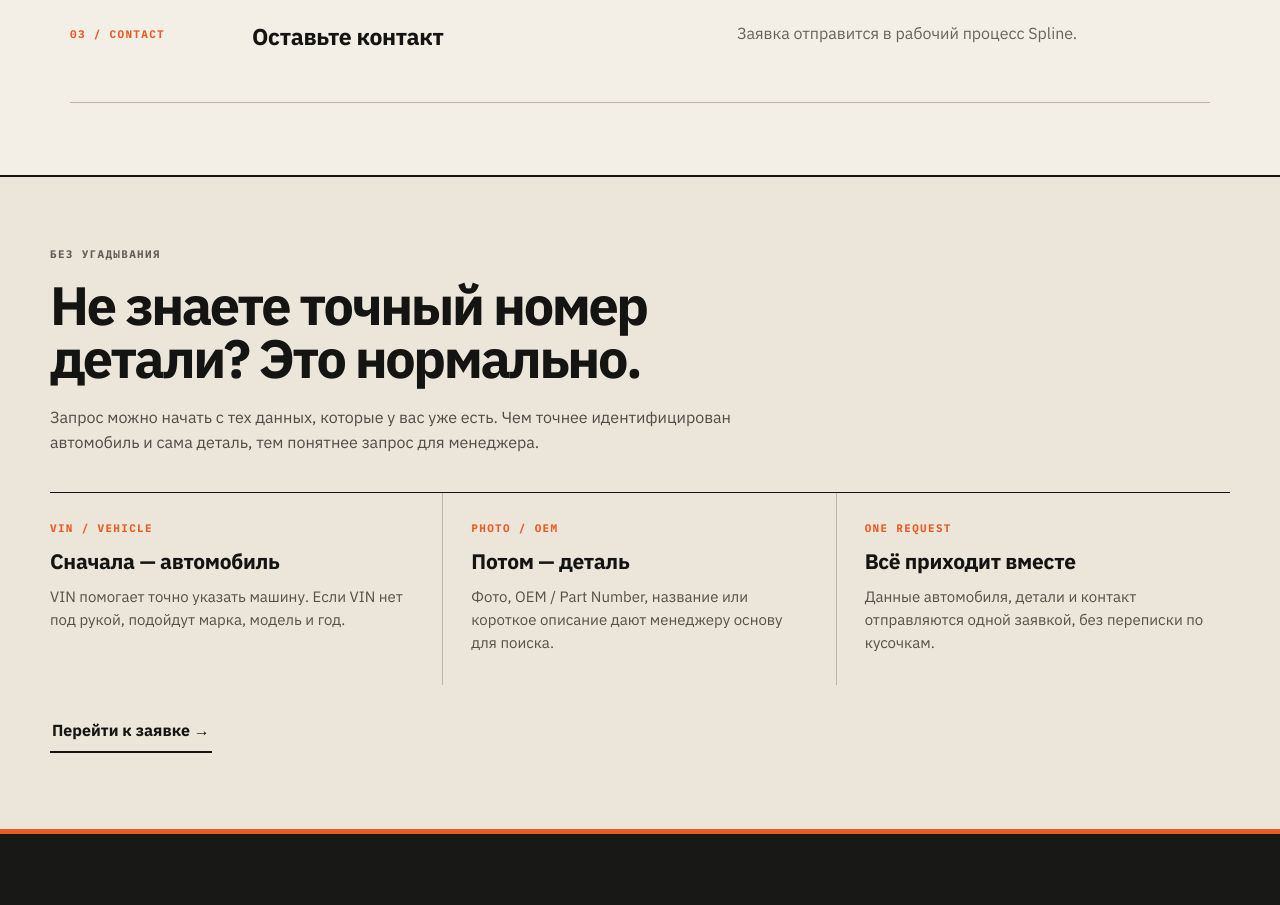
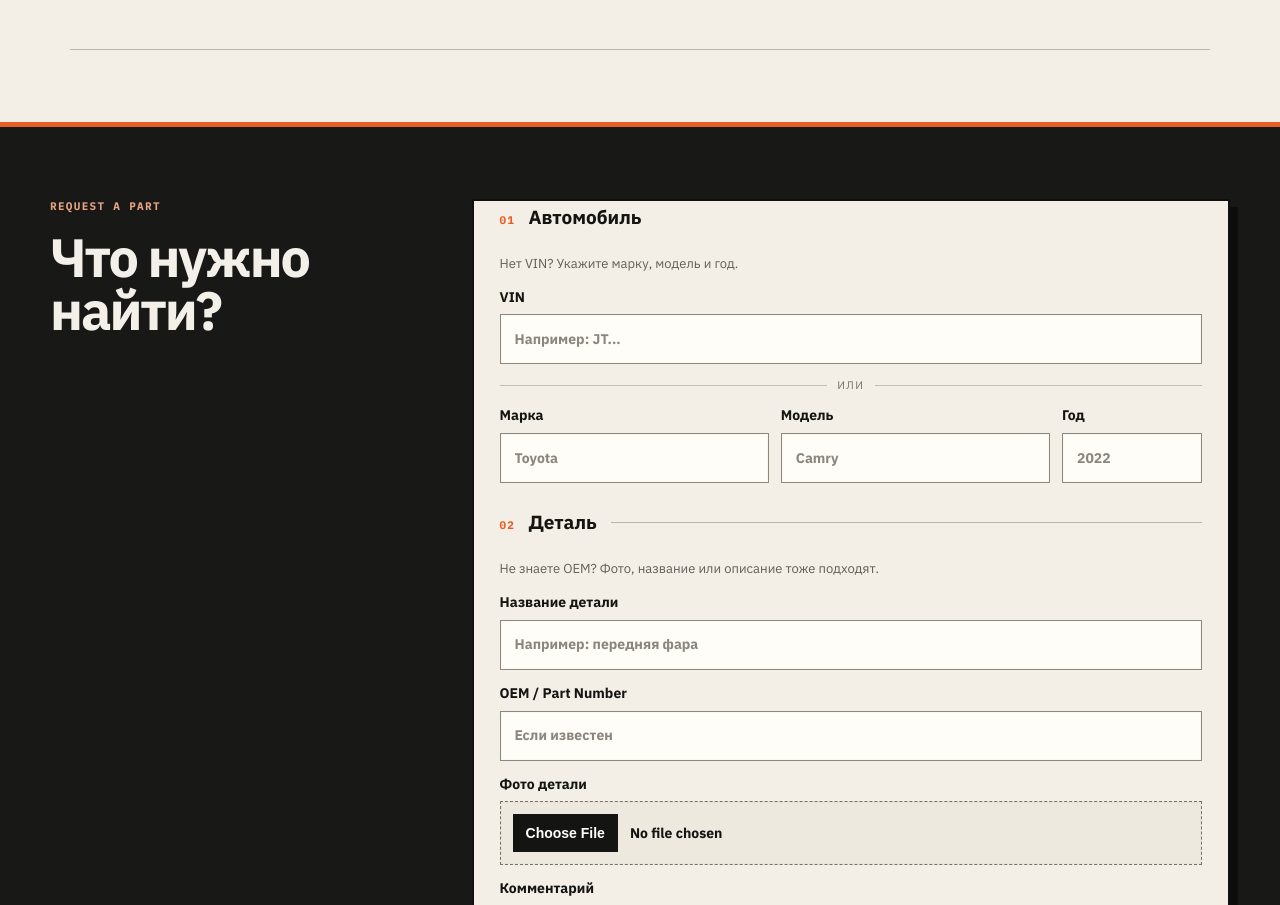
Before and after one commit to prostoali2207-gif/auto-parts-landing, a Next.js app: page / in a window 1280 px wide. Shown: the part 1100-2005 px from the top of the page. Built offline with nearby package versions, Linux system fonts and the light colour scheme; no server answers.

Commit message:
Implement UI/UX rebuild V2 structure

```diff
--- a/app/page.tsx
+++ b/app/page.tsx
@@ -21,9 +21,8 @@ export default function Home(){
  const photoKeys=hasPhoto?["part-0-photo-0"]:[],body=new FormData();for(const key of["contact","clientName","vin","carMake","carModel","carYear","website"]){const value=v.get(key);if(typeof value==="string")body.set(key,value)}body.set("analyticsSession",sessionId.current);body.set("parts",JSON.stringify([{partName,partNumber,description,photoKeys}]));if(photoKeys.length&&photo instanceof File)body.set(photoKeys[0],photo);setState("loading");track("request_submit");try{const response=await fetch(ENDPOINT,{method:"POST",body}),data=await response.json();if(!response.ok||!data.ok)throw new Error(data.error||"Не удалось отправить заявку");setRequestNumber(data.requestNumber??null);setState("success");form.reset()}catch(error){track("request_error");setMessage(error instanceof Error?error.message:"Не удалось отправить заявку");setState("error")}}
  return <main><header className="topbar"><a className="brand" href="#top" aria-label="Spline"><img src="/spline-wordmark.svg" width="103" height="24" alt="Spline" /></a><a className="topCta" href="#request">Найти деталь</a></header>
  <section className="hero" id="top"><div className="heroCopy"><p className="eyebrow">Parts sourcing · UAE</p><h1>Нужна запчасть? Покажите машину и деталь.</h1><p className="lead">Отправьте VIN, данные автомобиля, фото или OEM‑номер. Менеджер получит всё в одной заявке и продолжит подбор.</p><div className="heroActions"><a className="primary" href="#request">Запросить запчасть</a><span className="micro">Без каталога и долгого поиска по сайту.</span></div></div><aside className="sourcingTicket" aria-label="Что можно отправить для поиска детали"><div className="ticketHead"><span>PART REQUEST</span><span>UAE / SPLINE</span></div><div className="ticketRow"><span className="ticketCode">VEHICLE ID</span><strong>VIN</strong><small>или марка · модель · год</small></div><div className="ticketRow"><span className="ticketCode">PART ID</span><strong>Фото / OEM / название</strong><small>достаточно любого понятного признака</small></div><div className="ticketRow ticketRowLast"><span className="ticketCode">CONTACT</span><strong>Телефон / WhatsApp / Telegram</strong><small>для ответа менеджера</small></div></aside></section>
- <section className="process"><div className="sectionHead"><p className="eyebrow">Как это работает</p><h2>Одна заявка. Три понятных блока.</h2></div><div className="processRail"><article><span>01 / VEHICLE</span><h3>Покажите автомобиль</h3><p>VIN либо марка, модель и год.</p></article><article><span>02 / PART</span><h3>Покажите деталь</h3><p>Фото, название, OEM‑номер или короткое описание.</p></article><article><span>03 / CONTACT</span><h3>Оставьте контакт</h3><p>Заявка отправится в рабочий процесс Spline.</p></article></div></section>
- <section className="confidence" aria-labelledby="confidence-title"><div className="confidenceIntro"><p className="eyebrow">Без угадывания</p><h2 id="confidence-title">Не знаете точный номер детали? Это нормально.</h2><p>Запрос можно начать с тех данных, которые у вас уже есть. Чем точнее идентифицирован автомобиль и сама деталь, тем понятнее запрос для менеджера.</p></div><div className="confidenceGrid"><article><span>VIN / VEHICLE</span><h3>Сначала — автомобиль</h3><p>VIN помогает точно указать машину. Если VIN нет под рукой, подойдут марка, модель и год.</p></article><article><span>PHOTO / OEM</span><h3>Потом — деталь</h3><p>Фото, OEM / Part Number, название или короткое описание дают менеджеру основу для поиска.</p></article><article><span>ONE REQUEST</span><h3>Всё приходит вместе</h3><p>Данные автомобиля, детали и контакт отправляются одной заявкой, без переписки по кусочкам.</p></article></div><a className="confidenceCta" href="#request">Перейти к заявке →</a></section>
- <section className="requestSection" id="request"><div className="requestIntro"><p className="eyebrow">Request a part</p><h2>Что нужно найти?</h2><p>Не обязательно заполнять всё. Для автомобиля достаточно VIN либо марки, модели и года. Для детали — любого понятного признака.</p><div className="requestLegend" aria-label="Что можно использовать в заявке"><span>VIN</span><span>OEM</span><span>PHOTO</span><span>VEHICLE</span></div></div>{state==="success"?<div className="success" role="status"><span>REQUEST RECEIVED</span><h2>{requestNumber?`Заявка №${requestNumber}`:"Заявка принята"}</h2><p>Она уже находится в рабочей системе Spline.</p><button className="secondary" onClick={()=>{started.current=false;setState("idle")}}>Отправить ещё одну</button></div>:<form onSubmit={submitRequest} onFocusCapture={markRequestStart} onChange={markRequestStart} className="requestForm" noValidate><input className="honeypot" name="website" tabIndex={-1} autoComplete="off" aria-hidden="true" />
- <fieldset aria-describedby={fieldErrors.vehicle?"vehicle-error":undefined}><legend><span>01</span> Автомобиль</legend><p className="fieldNote">VIN — самый короткий путь. Если его нет под рукой, укажите данные автомобиля.</p><label>VIN<input name="vin" placeholder="Например: JT..." autoCapitalize="characters" aria-invalid={fieldErrors.vehicle?"true":undefined}/></label>{fieldErrors.vehicle&&<p className="fieldError" id="vehicle-error" role="alert">{fieldErrors.vehicle}</p>}<div className="or"><span>или</span></div><div className="grid3"><label>Марка<input name="carMake" placeholder="Toyota"/></label><label>Модель<input name="carModel" placeholder="Camry"/></label><label>Год<input name="carYear" inputMode="numeric" placeholder="2022" aria-invalid={fieldErrors.year?"true":undefined} aria-describedby={fieldErrors.year?"year-error":undefined}/></label></div>{fieldErrors.year&&<p className="fieldError" id="year-error" role="alert">{fieldErrors.year}</p>}</fieldset>
- <fieldset aria-describedby={fieldErrors.part?"part-error":undefined}><legend><span>02</span> Деталь</legend><p className="fieldNote">Можно отправить название, номер или фотографию — необязательно знать всё сразу.</p><label>Название детали<input name="partName" placeholder="Например: передняя фара" aria-invalid={fieldErrors.part?"true":undefined}/></label>{fieldErrors.part&&<p className="fieldError" id="part-error" role="alert">{fieldErrors.part}</p>}<label>OEM / Part Number<input name="partNumber" placeholder="Если известен"/></label><label className="fileLabel">Фото детали<input name="photo" type="file" accept="image/*" aria-invalid={fieldErrors.photo?"true":undefined} aria-describedby={fieldErrors.photo?"photo-error":undefined}/></label>{fieldErrors.photo&&<p className="fieldError" id="photo-error" role="alert">{fieldErrors.photo}</p>}<label>Комментарий<textarea name="description" rows={3} placeholder="Сторона, повреждение или любая полезная деталь"/></label></fieldset>
+ <section className="process" aria-labelledby="process-title"><div className="sectionHead compactProcessHead"><p className="eyebrow">Как это работает</p><h2 id="process-title">Что отправить</h2></div><div className="processRail compactProcessRail"><article><span>01 / VEHICLE</span><h3>Автомобиль</h3><p>VIN или марка · модель · год</p></article><article><span>02 / PART</span><h3>Деталь</h3><p>Фото, название, OEM / Part Number или описание</p></article><article><span>03 / CONTACT</span><h3>Контакт</h3><p>Телефон, WhatsApp или Telegram</p></article></div></section>
+ <section className="requestSection" id="request"><div className="requestIntro"><p className="eyebrow">Request a part</p><h2>Что нужно найти?</h2></div>{state==="success"?<div className="success" role="status"><span>REQUEST RECEIVED</span><h2>{requestNumber?`Заявка №${requestNumber}`:"Заявка принята"}</h2><p>Она уже находится в рабочей системе Spline.</p><button className="secondary" onClick={()=>{started.current=false;setState("idle")}}>Отправить ещё одну</button></div>:<form onSubmit={submitRequest} onFocusCapture={markRequestStart} onChange={markRequestStart} className="requestForm" noValidate><input className="honeypot" name="website" tabIndex={-1} autoComplete="off" aria-hidden="true" />
+ <fieldset aria-describedby={fieldErrors.vehicle?"vehicle-error":undefined}><legend><span>01</span> Автомобиль</legend><p className="fieldNote">Нет VIN? Укажите марку, модель и год.</p><label>VIN<input name="vin" placeholder="Например: JT..." autoCapitalize="characters" aria-invalid={fieldErrors.vehicle?"true":undefined}/></label>{fieldErrors.vehicle&&<p className="fieldError" id="vehicle-error" role="alert">{fieldErrors.vehicle}</p>}<div className="or"><span>или</span></div><div className="grid3"><label>Марка<input name="carMake" placeholder="Toyota"/></label><label>Модель<input name="carModel" placeholder="Camry"/></label><label>Год<input name="carYear" inputMode="numeric" placeholder="2022" aria-invalid={fieldErrors.year?"true":undefined} aria-describedby={fieldErrors.year?"year-error":undefined}/></label></div>{fieldErrors.year&&<p className="fieldError" id="year-error" role="alert">{fieldErrors.year}</p>}</fieldset>
+ <fieldset aria-describedby={fieldErrors.part?"part-error":undefined}><legend><span>02</span> Деталь</legend><p className="fieldNote">Не знаете OEM? Фото, название или описание тоже подходят.</p><label>Название детали<input name="partName" placeholder="Например: передняя фара" aria-invalid={fieldErrors.part?"true":undefined}/></label>{fieldErrors.part&&<p className="fieldError" id="part-error" role="alert">{fieldErrors.part}</p>}<label>OEM / Part Number<input name="partNumber" placeholder="Если известен"/></label><label className="fileLabel">Фото детали<input name="photo" type="file" accept="image/*" aria-invalid={fieldErrors.photo?"true":undefined} aria-describedby={fieldErrors.photo?"photo-error":undefined}/></label>{fieldErrors.photo&&<p className="fieldError" id="photo-error" role="alert">{fieldErrors.photo}</p>}<label>Комментарий<textarea name="description" rows={3} placeholder="Сторона, повреждение или любая полезная деталь"/></label></fieldset>
  <fieldset aria-describedby={fieldErrors.contact?"contact-error":undefined}><legend><span>03</span> Контакт</legend><p className="fieldNote">Укажите удобный контакт, чтобы менеджер мог продолжить подбор.</p><label>Телефон / WhatsApp / Telegram<input name="contact" placeholder="Как с вами связаться" aria-invalid={fieldErrors.contact?"true":undefined} aria-describedby={fieldErrors.contact?"contact-error":undefined}/></label>{fieldErrors.contact&&<p className="fieldError" id="contact-error" role="alert">{fieldErrors.contact}</p>}<label>Имя <span>(необязательно)</span><input name="clientName" placeholder="Ваше имя"/></label></fieldset>{state==="error"&&message&&<p className="error" role="alert">{message}</p>}<button className="primary submit" disabled={state==="loading"} type="submit">{state==="loading"?"Отправляем…":"Отправить заявку"}</button></form>}</section></main>}
```
